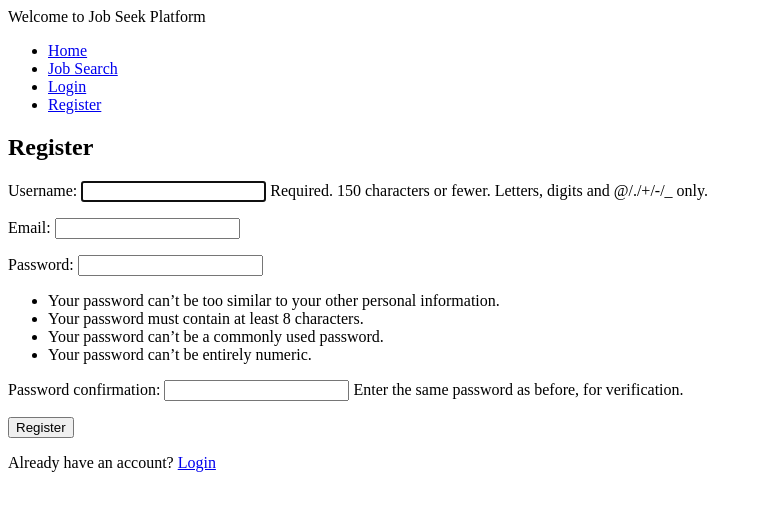
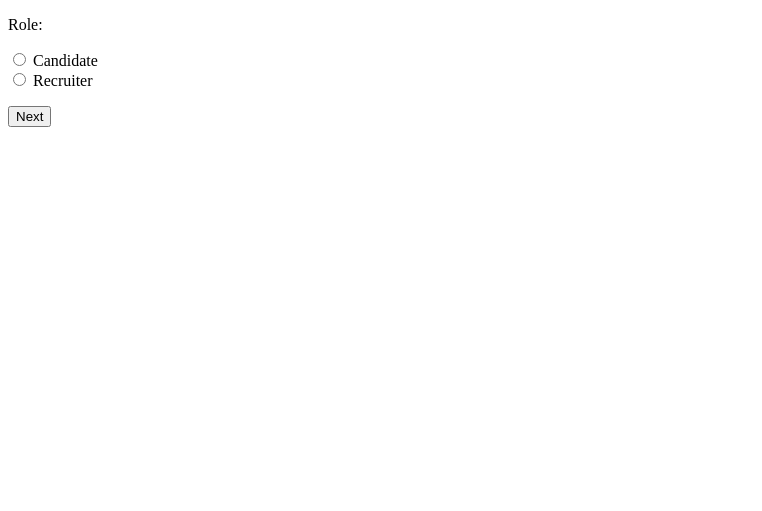
Before and after one commit to chandant9/jobapp, a Django app: page /register/ in a window 1280 px wide. Shown: the top 511 px of the page, without its empty margins (0-762 px from the left). Run offline with Django 4.2, Linux system fonts and the light colour scheme.

Commit message:
added some templates for user views of different types

```diff
--- a/jobseekplatform/jobseekapp/forms.py
+++ b/jobseekplatform/jobseekapp/forms.py
@@ -15,12 +15,29 @@ class LoginForm(forms.Form):
     password = forms.CharField(widget=forms.PasswordInput)
 
 
-class RegistrationForm(UserCreationForm):
-    email = forms.EmailField()
+class RoleSelectionForm(forms.Form):
+    ROLE_CHOICES = [
+        ('candidate', 'Candidate'),
+        ('recruiter', 'Recruiter'),
+    ]
+    role = forms.ChoiceField(choices=ROLE_CHOICES, widget=forms.RadioSelect)
+
+
+class CandidateRegistrationForm(UserCreationForm):
+    first_name = forms.CharField(max_length=30)
+    last_name = forms.CharField(max_length=30)
 
     class Meta:
         model = User
-        fields = ['username', 'email', 'password1', 'password2']
+        fields = ['username', 'first_name', 'last_name', 'email', 'password1', 'password2']
+
+
+class RecruiterRegistrationForm(UserCreationForm):
+    company_name = forms.CharField(max_length=100)
+
+    class Meta:
+        model = User
+        fields = ['username', 'company_name', 'email', 'password1', 'password2']
 
 
 class JobSearchForm(forms.Form):
--- a/jobseekplatform/jobseekapp/middleware.py
+++ b/jobseekplatform/jobseekapp/middleware.py
@@ -2,7 +2,12 @@ from django.shortcuts import redirect
 
 
 class AuthenticationMiddleware:
-    EXCLUDED_URLS = ('/login/', '/register/', '/job-search/')
+    EXCLUDED_URLS = ('/login/',
+                     '/register/',
+                     '/job-search/',
+                     '/register/role_selection/',
+                     '/register/candidate_register/',
+                     '/register/recruiter_register/')
 
     def __init__(self, get_response):
         self.get_response = get_response
--- a/jobseekplatform/jobseekapp/templates/base.html
+++ b/jobseekplatform/jobseekapp/templates/base.html
@@ -16,7 +16,7 @@
             {% else %}
                 <li><a href="{% url 'job_search' %}">Job Search</a> </li>
                 <li><a href="{% url 'login' %}">Login</a> </li>
-                <li><a href="{% url 'register' %}">Register</a> </li>
+                <li><a href="{% url 'role_selection' %}">Register</a> </li>
             {% endif %}
         </ul>
     </nav>
--- a/jobseekplatform/jobseekapp/templates/job_search.html
+++ b/jobseekplatform/jobseekapp/templates/job_search.html
@@ -9,7 +9,7 @@
     <ul>
         <li><a href="{% url 'home' %}">Home</a></li>
         <li><a href="{% url 'login' %}">Login</a></li>
-        <li><a href="{% url 'register' %}">Register</a></li>
+        <li><a href="{% url 'role_selection' %}">Register</a></li>
     </ul>
     <form action="{% url 'job_search' %}" method="GET">
       <input type="text" name="q" placeholder="Search jobs">
--- a/jobseekplatform/jobseekapp/templates/register.html
+++ b/jobseekplatform/jobseekapp/templates/register.html
@@ -1,11 +1,22 @@
 {% extends 'base.html' %}
 
 {% block content %}
-  <h2>Register</h2>
-  <form action="{% url 'register' %}" method="POST">
+  <h2>Registration</h2>
+
+  {% if role == 'candidate' %}
+    <h3>Candidate Registration</h3>
+    <form method="post">
       {% csrf_token %}
-      {{ form.as_p }}
+      {{ candidate_form.as_p }}
       <button type="submit">Register</button>
-  </form>
+    </form>
+  {% elif role == 'recruiter' %}
+    <h3>Recruiter Registration</h3>
+    <form method="post">
+      {% csrf_token %}
+      {{ recruiter_form.as_p }}
+      <button type="submit">Register</button>
+    </form>
+  {% endif %}
   <p>Already have an account? <a href="{% url 'login' %}">Login</a></p>
 {% endblock %}
--- /dev/null
+++ b/jobseekplatform/jobseekapp/templates/register/role_selection.html
@@ -0,0 +1,15 @@
+<!DOCTYPE html>
+<html lang="en">
+<head>
+    <meta charset="UTF-8">
+    <title>Role Selection</title>
+</head>
+<body>
+    <form method="post">
+      {% csrf_token %}
+      {{ form.as_p }}
+      <button type="submit">Next</button>
+    </form>
+
+</body>
+</html>
--- a/jobseekplatform/jobseekapp/urls.py
+++ b/jobseekplatform/jobseekapp/urls.py
@@ -15,8 +15,9 @@ Including another URLconf
     2. Add a URL to urlpatterns:  path('blog/', include('blog.urls'))
 """
 from django.urls import path
-from .views import job_list, register_view, login_view, logout_view, base_view, home, \
-    profile, change_password, cart_json_view, job_search, apply_job
+from .views import job_list, login_view, logout_view, base_view, home, profile, \
+    change_password, cart_json_view, job_search, apply_job, role_selection_view, \
+    candidate_register, recruiter_register
 from django.contrib.auth import views as auth_views  # built-in password reset functionality
 # from . import views  # profile and password change
 
@@ -25,7 +26,10 @@ urlpatterns = [
     path('base/', base_view, name='base'),  # for base
     path('cart.json', cart_json_view, name='cart_json'),
     path('home/', home, name='home'),  # for home
-    path('register/', register_view, name='register'),  # for user registration
+    path('register/candidate_register/', candidate_register, name='candidate_register'),
+    path('register/recruiter_register/', recruiter_register, name='recruiter_register'),
+    path('register/', role_selection_view, name='role_selection'),
+    path('register/role_selection', role_selection_view, name='role_selection'),  # for user registration
     path('login/', login_view, name='login'),  # for user login
     path('logout/', logout_view, name='logout'),  # for logout
     # django built-in password reset functionality
@@ -38,4 +42,5 @@ urlpatterns = [
     path('change-password/', change_password, name='change_password'),
     path('job-search/', job_search, name='job_search'),
     path('apply-job/<int:job_id>/', apply_job, name='apply_job'),
+
 ]
--- a/jobseekplatform/jobseekapp/views.py
+++ b/jobseekplatform/jobseekapp/views.py
@@ -10,7 +10,8 @@ from django.shortcuts import render, redirect
 # for login required decorator
 from django.contrib.auth.decorators import login_required
 # for profile view
-from .forms import ProfileForm, LoginForm, RegistrationForm, JobSearchForm, ResumeUploadForm, JobPostForm
+from .forms import ProfileForm, LoginForm, JobSearchForm, ResumeUploadForm, JobPostForm, \
+    RoleSelectionForm, CandidateRegistrationForm, RecruiterRegistrationForm
 
 
 # Create your views here.
@@ -31,19 +32,50 @@ def job_list(request):
 
 
 # 2) User registration
-def register_view(request):
+
+def role_selection_view(request):
     if request.method == 'POST':
-        form = RegistrationForm(request.POST)
+        form = RoleSelectionForm(request.POST)
         if form.is_valid():
+            role = form.cleaned_data['role']
+            if role == 'candidate':
+                return redirect('candidate_register')
+            elif role == 'recruiter':
+                return redirect('recruiter_register')
+    else:
+        form = RoleSelectionForm()
+
+    return render(request, 'register/role_selection.html', {'form': form})
+
+
+def candidate_register(request):
+    if request.method == 'POST':
+        form = CandidateRegistrationForm(request.POST)
+        if form.is_valid():
+            user = form.save(commit=False)
+            user.set_password(form.cleaned_data['password1'])
             cleaned_data = form.cleaned_data
             username = cleaned_data['username']
             email = cleaned_data['email']
-            password = cleaned_data['password1']
-            form.save()
-            return redirect('home')
+            user.save()
     else:
-        form = RegistrationForm()
-    return render(request, 'register.html', {'form': form})
+        form = CandidateRegistrationForm()
+    return render(request, 'register/candidate_register.html', {'form': form})
+
+
+def recruiter_register(request):
+    if request.method == 'POST':
+        form = RecruiterRegistrationForm(request.POST)
+        if form.is_valid():
+            user = form.save(commit=False)
+            user.set_password(form.cleaned_data['password1'])
+            cleaned_data = form.cleaned_data
+            username = cleaned_data['username']
+            email = cleaned_data['email']
+            user.save()
+    else:
+        form = RecruiterRegistrationForm()
+    return render(request, 'register/recruiter_register.html', {'form': form})
 
 
 # 3) User login
```
Also changed, not shown: jobseekplatform/jobseekapp/templates/register/candidate_register.html (added, +10 -0 lines), jobseekplatform/jobseekapp/templates/register/recruiter_register.html (added, +10 -0 lines).
